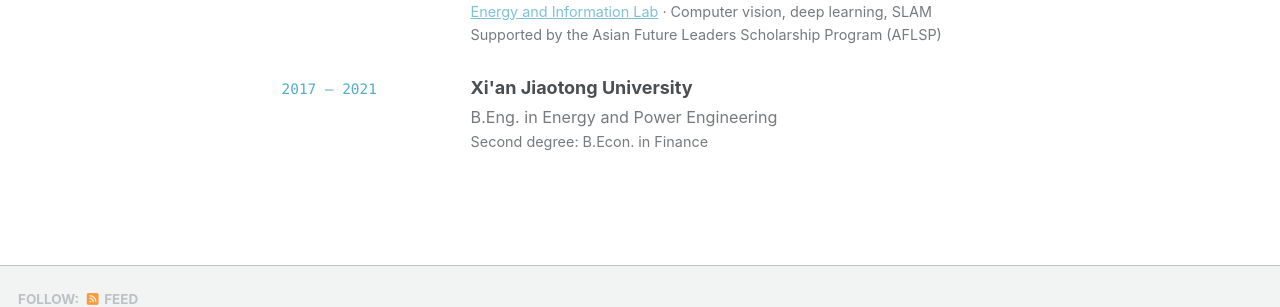
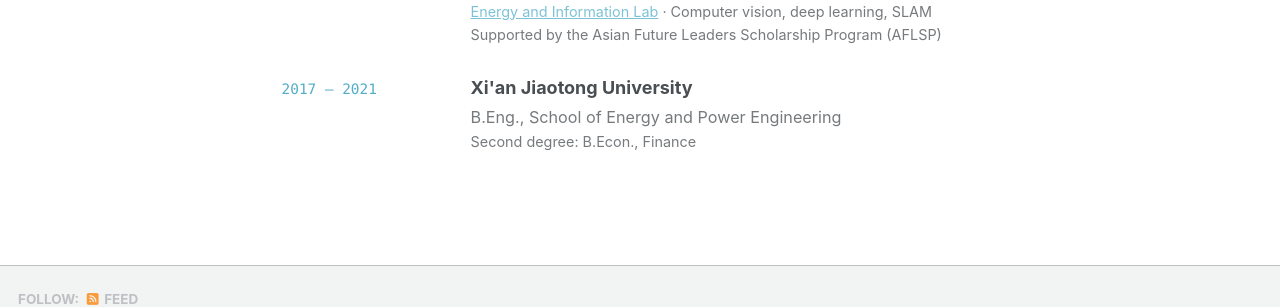
Before and after one commit to ZhaoYuxin9/ZhaoYuxin9.github.io, a Jekyll site: the page built from _pages/about.md, in a window 1280 px wide and 900 px high, scrolled down 1149 px. Shown: the part 524-831 px from the top of the window. Built offline with Jekyll 4.4.1, drawn with Linux system fonts in a browser that asks for light colours; a style sheet for code colours, icons or effects is not loaded.

Commit message:
Align XJTU education entry format with other entries
Co-Authored-By: Claude Opus 5.5 <noreply@anthropic.com>

```diff
--- a/_pages/about.md
+++ b/_pages/about.md
@@ -106,8 +106,8 @@ My research focuses on human–robot interaction, social robotics, and LLM-based
     <time>2017 – 2021</time>
     <div>
       <h3>Xi'an Jiaotong University</h3>
-      <p>B.Eng. in Energy and Power Engineering</p>
-      <p class="education-detail">Second degree: B.Econ. in Finance</p>
+      <p>B.Eng., School of Energy and Power Engineering</p>
+      <p class="education-detail">Second degree: B.Econ., Finance</p>
     </div>
   </article>
 </div>
```
